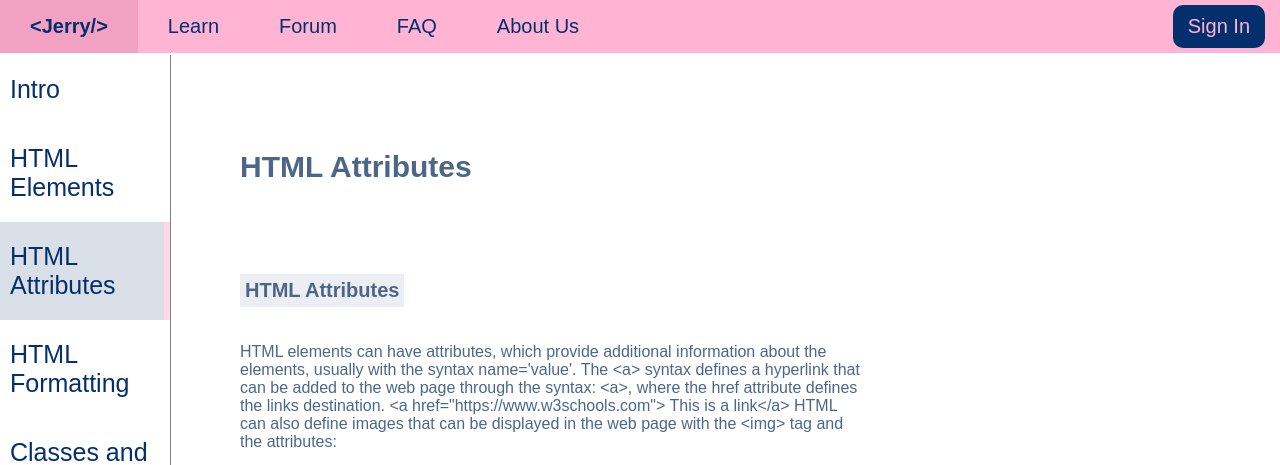
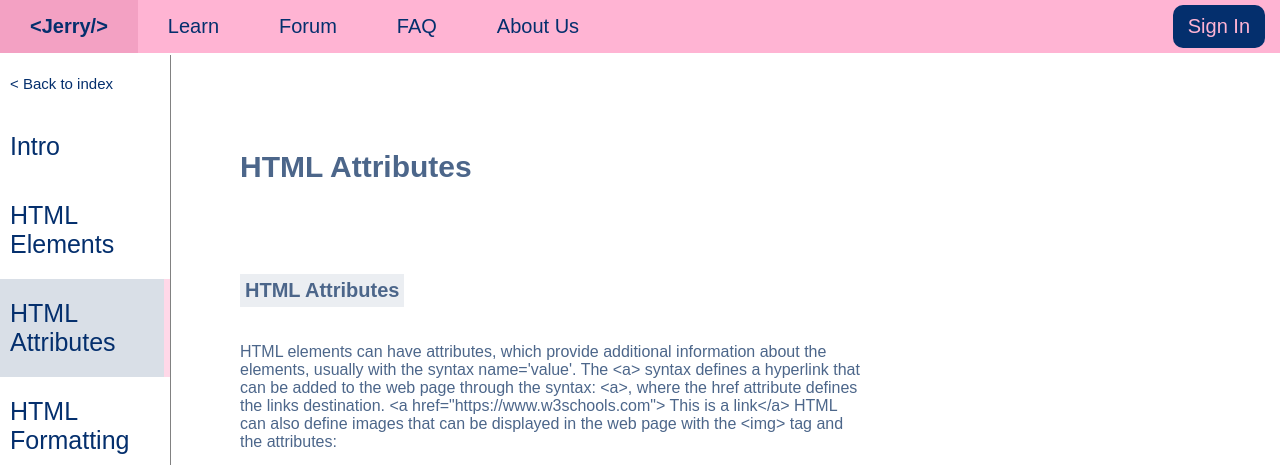
Before and after one commit to tharencandi/MVC-site, a Bottle app: page /content/how_web_works/attr in a window 1280 px wide. Shown: the top 465 px of the page. Run offline with Bottle, Linux system fonts and the light colour scheme.

Commit message:
Add "Back to index" on conten sidenav

```diff
--- a/code/static/css/style.css
+++ b/code/static/css/style.css
@@ -127,6 +127,10 @@ nav a:hover {
 	background-color: #ebeef2;
 }
 
+a.back_to_index {
+	font-size: 15px;
+}
+
 footer {
 	background-color: #042f6d;
 	color: #ffb4d3;
--- a/code/templates/d_content/html/attr.html
+++ b/code/templates/d_content/html/attr.html
@@ -1,4 +1,5 @@
 <nav class="sidenav">
+	<a class="back_to_index" href="../html">&lt; Back to index</a>
 	<a href="intro">Intro</a>
 	<a href="tags_elem">HTML Elements</a>
 	<a class="active" href="attr">HTML Attributes</a>
--- a/code/templates/d_content/html/class.html
+++ b/code/templates/d_content/html/class.html
@@ -1,4 +1,5 @@
 <nav class="sidenav">
+	<a class="back_to_index" href="../html">&lt; Back to index</a>
 	<a href="intro">Intro</a>
 	<a href="tags_elem">HTML Elements</a>
 	<a href="attr">HTML Attributes</a>
--- a/code/templates/d_content/html/form.html
+++ b/code/templates/d_content/html/form.html
@@ -1,4 +1,5 @@
 <nav class="sidenav">
+	<a class="back_to_index" href="../html">&lt; Back to index</a>
 	<a href="intro">Intro</a>
 	<a href="tags_elem">HTML Elements</a>
 	<a href="attr">HTML Attributes</a>
--- a/code/templates/d_content/html/intro.html
+++ b/code/templates/d_content/html/intro.html
@@ -1,4 +1,5 @@
 <nav class="sidenav">
+	<a class="back_to_index" href="../html">&lt; Back to index</a>
 	<a class="active" href="intro">Intro</a>
 	<a href="tags_elem">HTML Elements</a>
 	<a href="attr">HTML Attributes</a>
--- a/code/templates/d_content/html/tags_elem.html
+++ b/code/templates/d_content/html/tags_elem.html
@@ -1,4 +1,5 @@
 <nav class="sidenav">
+	<a class="back_to_index" href="../html">&lt; Back to index</a>
 	<a href="intro">Intro</a>
 	<a class="active" href="tags_elem">HTML Elements</a>
 	<a href="attr">HTML Attributes</a>
```
